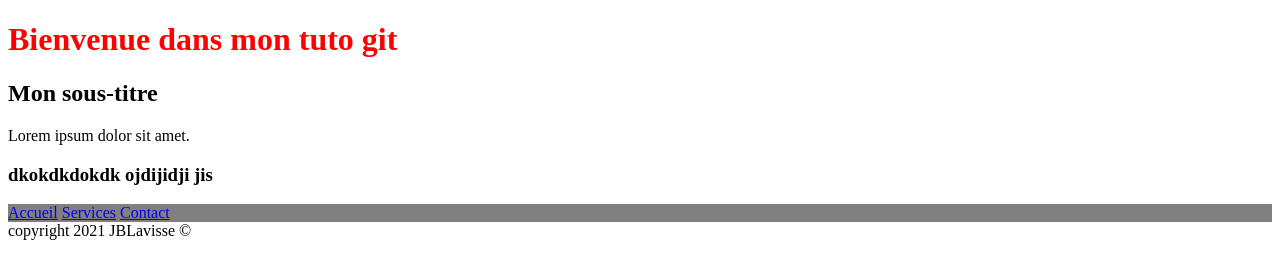
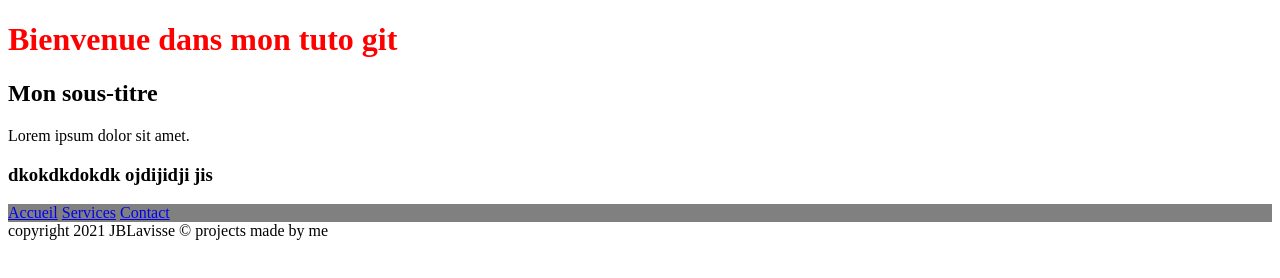
Before and after one commit to jblavisse/tuto-git-studi, a plain HTML site: page index.html in a window 1280 px wide. Drawn offline with Linux system fonts and the light colour scheme.

Commit message:
projects made by me in footer

```diff
--- a/index.html
+++ b/index.html
@@ -21,7 +21,7 @@
     </nav>
 
     <footer>
-        copyright 2021 JBLavisse ©
+        copyright 2021 JBLavisse © projects made by me
     </footer>
 </body>
 </html>
```
